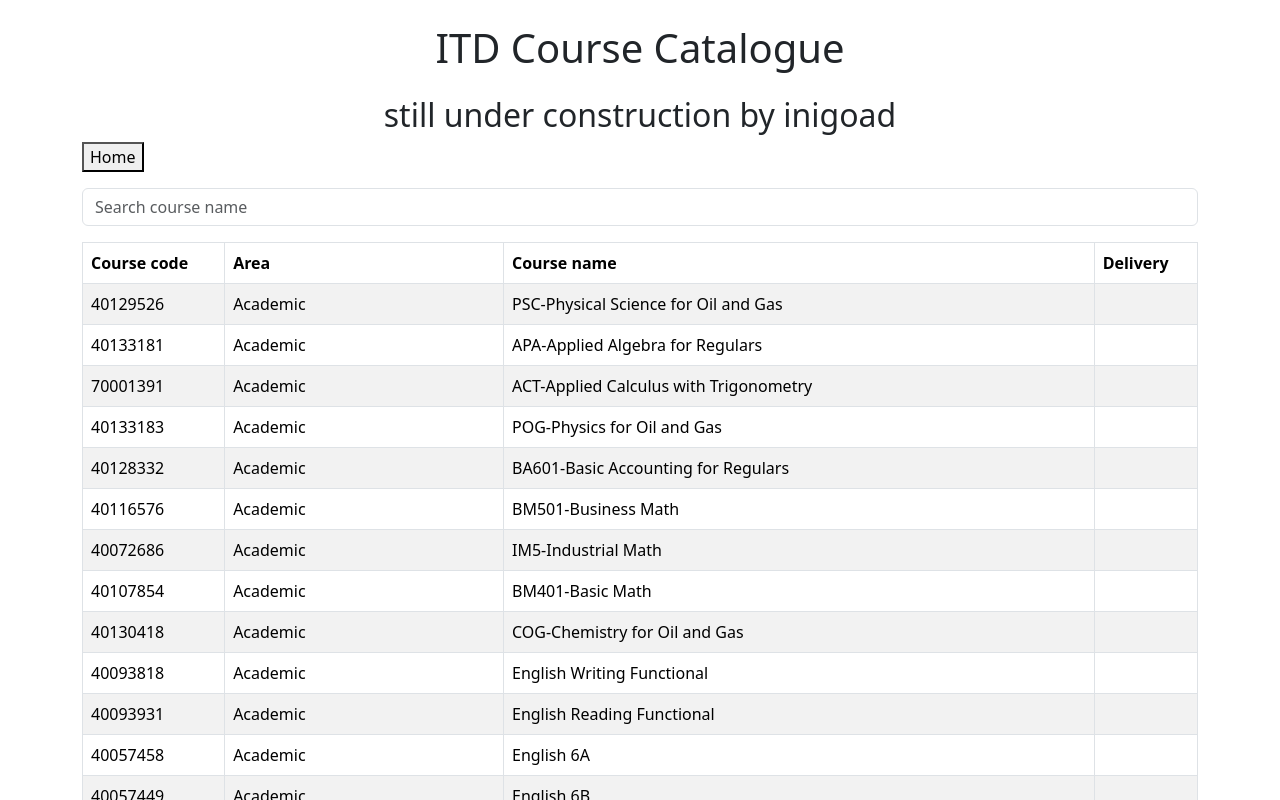
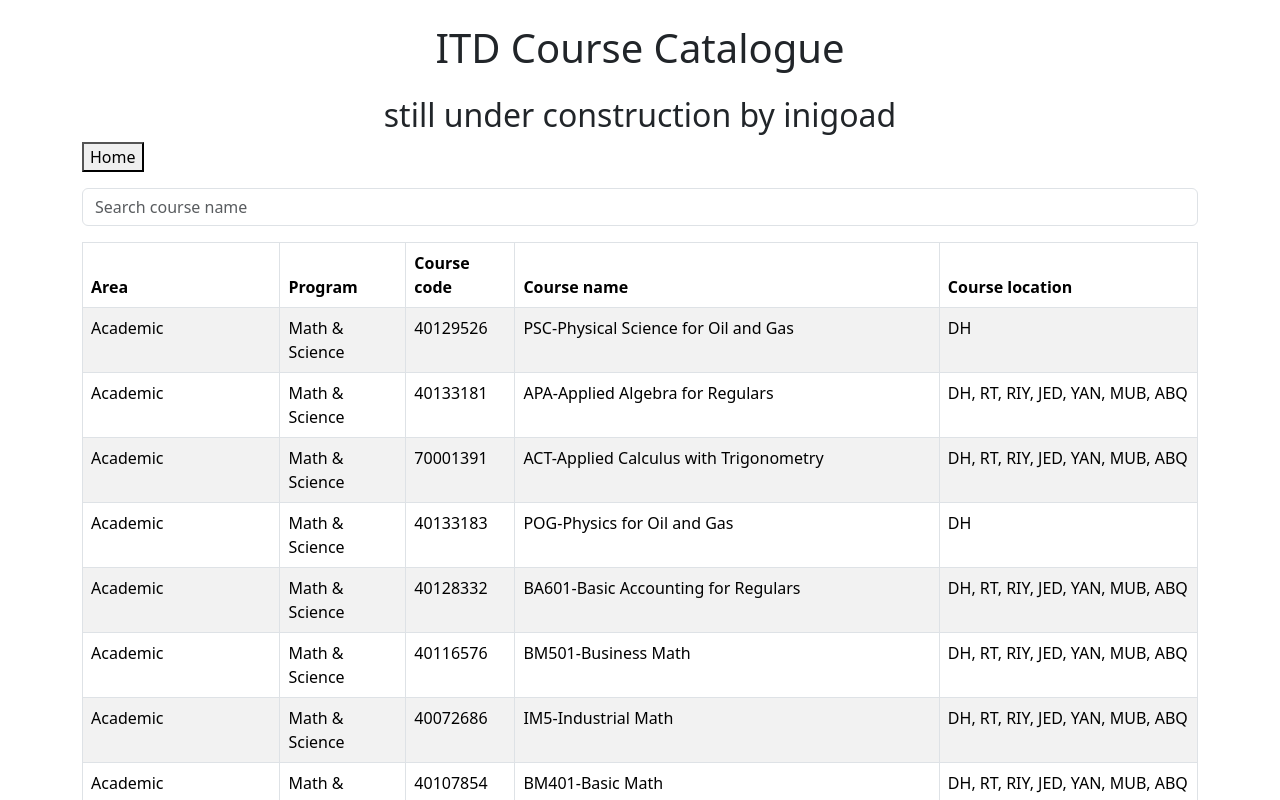
Before and after one commit to aristotleinigo9/itd-courses, a React (Create React App) app: page / in a window 1280 px wide. Shown: the top 800 px of the page. Built offline with nearby package versions, Linux system fonts and the light colour scheme.

Commit message:
Update App.js

```diff
--- a/src/App.js
+++ b/src/App.js
@@ -32,10 +32,11 @@ function App() {
         <Table striped bordered hover>
           <thead>
             <tr>
+              <th>Area</th>
+              <th>Program</th>
               <th>Course code</th>
-              <th>Area</th>
               <th>Course name</th>
-              <th>Delivery</th>
+              <th>Course location</th>
             </tr>
           </thead>
           <tbody>
@@ -47,10 +48,11 @@ function App() {
                 })
               .map((item) => (
                   <tr>
-                     <td>{item.course_code}</td>
-                    <td>{item.area}</td>
+                     <td>{item.area}</td>
+                    <td>{item.program}</td>
+                    <td>{item.course_code}</td>
                     <td>{item.course_name}</td>
-                    <td>{item.delivery_method}</td>
+                    <td>{item.course_loc}</td>
                   </tr>
               ))}
           </tbody>
```
